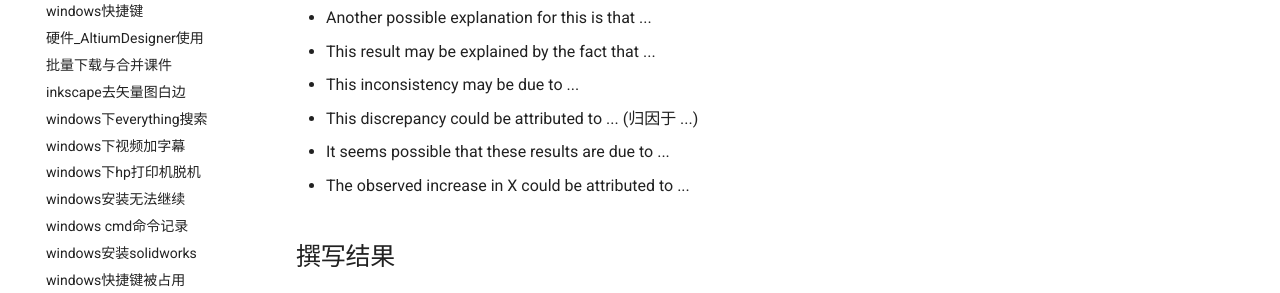
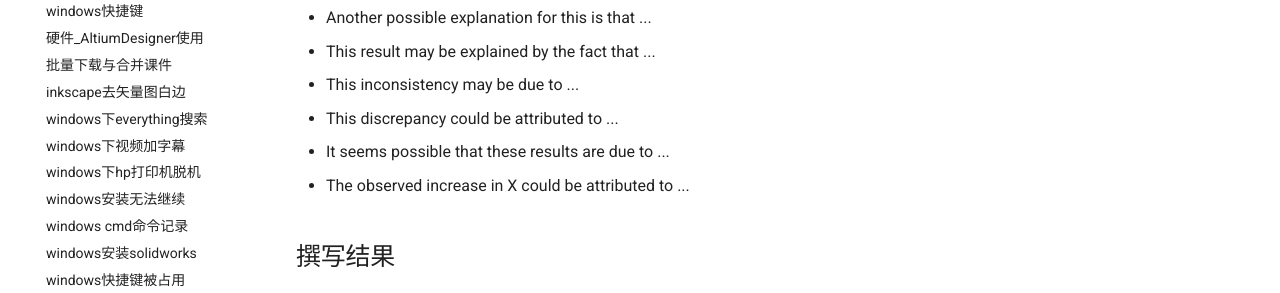
Before and after one commit to ymma98/technotes, an MkDocs documentation site: the page built from docs/杂谈/常用论文写作句式.md, in a window 1280 px wide and 900 px high, scrolled down 5947 px. Shown: the part 151-444 px from the top of the window. Built offline with MkDocs 1.6.1 and Material for MkDocs 9.7.7, drawn with Linux system fonts in a browser that asks for light colours.

Commit message:
docs/杂谈/常用论文写作句式.md updated from https://stackedit.cn/

```diff
--- a/docs/杂谈/常用论文写作句式.md
+++ b/docs/杂谈/常用论文写作句式.md
@@ -193,7 +193,7 @@
 * Another possible explanation for this is that ...
 * This result may be explained by the fact that ...
 * This inconsistency may be due to ...
-* This discrepancy could be attributed to ... (归因于 ...)
+* This discrepancy could be attributed to ...
 * It seems possible that these results are due to ...
 * The observed increase in X could be attributed to ...
 
```
Also changed, not shown: other parts of docs/杂谈/常用论文写作句式.md (+1 -1 lines).
